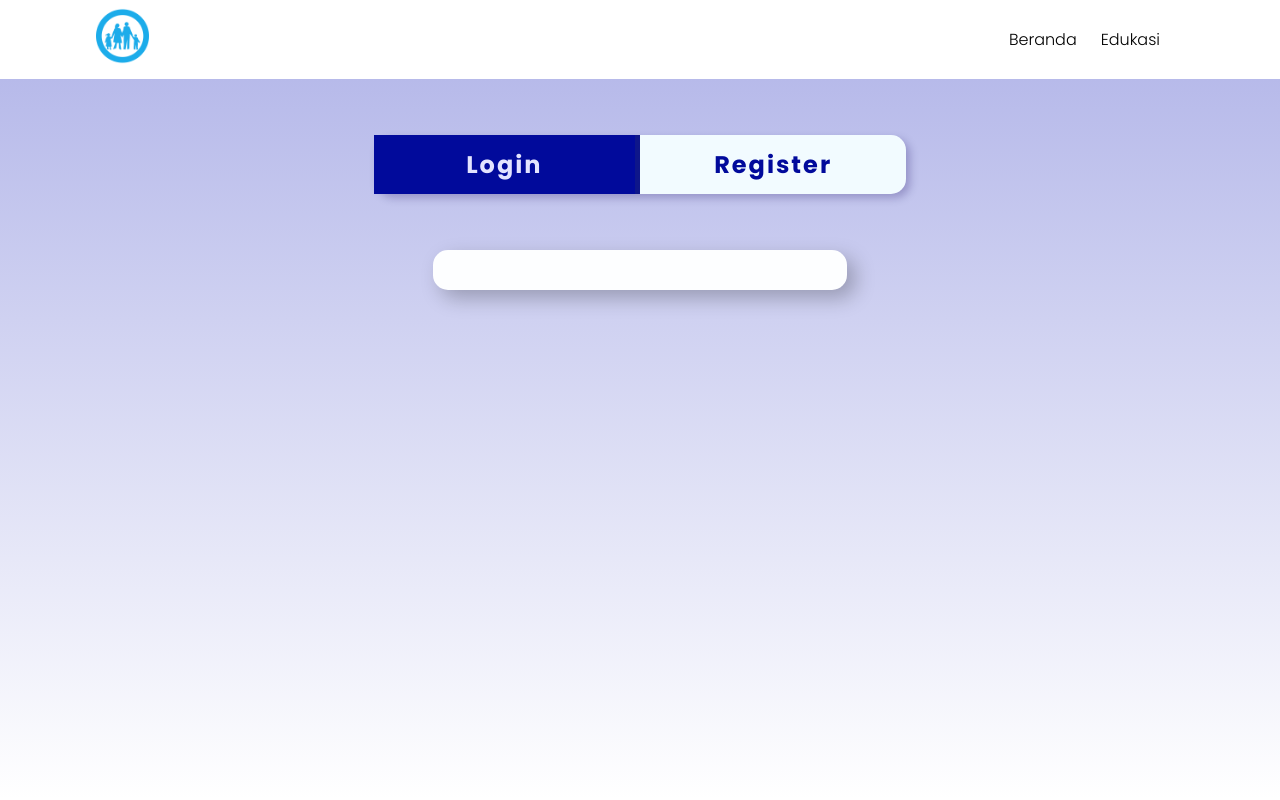
After one commit to aririfqi/wiseparenting, a PHP site: page /src/page/loginUser.html in a window 1280 px wide, after a click on "Login". The commit adds this page. Run offline with PHP 8.4, Linux system fonts and the light colour scheme; some libraries are stand-ins or nearby versions; some web fonts are replaced.

Commit message:
Create Login and Register Page

```diff
--- a/src/index.html
+++ b/src/index.html
@@ -25,9 +25,8 @@
         <li><a href="/" class="active">Beranda</a></li>
         <li><a href="edukasi.html" class="">Edukasi</a></li>
       </ul>
-      <button>
-        Login
-      </button>
+      <a class="btn-login" href="loginUser.html">login</a>
+
     </nav>
   </header>
   <section class="hero-section container">
--- a/src/page/edukasi.html
+++ b/src/page/edukasi.html
@@ -25,9 +25,7 @@
         <li><a href="/" class="">Beranda</a></li>
         <li><a href="edukasi.html" class="active">Edukasi</a></li>
       </ul>
-      <button>
-        Login
-      </button>
+      <a class="btn-login" href="loginUser.html">login</a>
     </nav>
   </header>
   <section class="hero-section container">
--- /dev/null
+++ b/src/page/loginUser.html
@@ -0,0 +1,45 @@
+<!DOCTYPE html>
+<html lang="en">
+<head>
+  <meta charset="UTF-8">
+  <meta http-equiv="X-UA-Compatible" content="IE=edge">
+  <meta name="viewport" content="width=device-width, initial-scale=1.0">
+  <link rel="icon" type="image/x-icon" href="assets/logo_hmif.png">
+  <link rel="stylesheet" href="https://pro.fontawesome.com/releases/v5.10.0/css/all.css" integrity="sha384-AYmEC3Yw5cVb3ZcuHtOA93w35dYTsvhLPVnYs9eStHfGJvOvKxVfELGroGkvsg+p" crossorigin="anonymous"/>
+  <link rel="stylesheet" href="../style/style.css">
+  <title>Login User-Wise Parenting</title>
+</head>
+<body>
+  <header class="container header-login">
+    <div id="nav-left">
+      <a href="/"><img class="logo" src="assets/logo-2.png" alt=""></a>
+      <!-- Mobile Hamburger -->
+      <button class="hamburger" id="hamburger">
+        <i class="fas fa-bars"></i>
+      </button>
+      <button class="close-hamburger" id="close-hamburger">
+        <i class="fas fa-times"></i>
+      </button>
+    </div>
+    <nav class="nav-list" id="nav-list" >
+      <ul>
+        <li><a href="/">Beranda</a></li>
+        <li><a href="edukasi.html" class="">Edukasi</a></li>
+      </ul>
+    </nav>
+  </header>
+  <main class="login-register-container">
+    <div class="page-login-register">
+      <div class="login-register-radio">
+        <input class="section-radio" type="radio" value="login-section" name="section-login-register" id="login-section" checked>
+        <label for="login-section" class="section-label">Login</label>
+        <input class="section-radio" type="radio" value="register-section" name="section-login-register" id="register-section">
+        <label for="register-section" class="section-label">Register</label>
+      </div>
+    </div>
+    <div class="login-or-register">
+    </div>
+    <div class="blank"></div>
+  </main>
+</body>
+</html>
--- a/src/script/script.js
+++ b/src/script/script.js
@@ -11,7 +11,7 @@ const body = document.getElementsByTagName("BODY")[0];
 
 const main = () => {
 	window.addEventListener("scroll", function () {
-		scrollPosition = window.scrollY;
+		const scrollPosition = window.scrollY;
 		if (scrollPosition <= 60 && !nav_list.classList.contains("show")) {
 			header.classList.remove("bg-white-shadow");
 		} else {
--- a/src/style/style.css
+++ b/src/style/style.css
@@ -21,6 +21,11 @@
   background: var(--red);
   color: white;
 }
+
+html, body {
+  height: 100%;
+}
+
 body{
   overflow-x: hidden;
 }
@@ -44,16 +49,18 @@ a{
   display: inline-block;
   transition: all 100ms ease;
 }
-button{
+.btn-login{
   border: none;
-  padding: 1em  1.5em 1em 1.5em;
+  padding: 0.7em 1.5em;
   background-color: var(--blue);
   color: white;
   border-radius: 2em;
   cursor: pointer;
   font-size: 1em;
+  text-align: center;
 }
-button:hover{
+
+.btn-login:hover{
   background-color: var(--blue-hover);
   transition: all 300ms ease-in;
 }
@@ -120,6 +127,18 @@ header{
   justify-content: space-between;
   padding: 0.5em;
 }
+
+.header-login {
+  background: transparent;
+  position: relative;
+  width: 100%;
+  overflow: hidden;
+  z-index: 999;
+  display: flex;
+  align-items: center;
+  justify-content: space-between;
+  padding: 0.5em;
+}
 header a{
   font-weight: 300;
   color: black;
@@ -167,8 +186,13 @@ header ul, header .nav-list{
   align-items: center;
 }
 header li{
-  margin-right: 1.5em;
+  min-height: 40px;
+  margin: auto 1.5em auto auto;
   list-style: none;
+}
+header li a{
+  min-height: 40px;
+  padding: 7px 0px;
 }
 .hamburger, .close-hamburger {
   display: none;
@@ -772,7 +796,8 @@ button.next-gallery img:hover, button.before-gallery img:hover{
     display: none;
   }
   .logo{
-    height: 2.5em;
+    width: 40px;
+    height: 40px;
   }
   .container{
     padding-right: 1em;
@@ -827,6 +852,7 @@ button.next-gallery img:hover, button.before-gallery img:hover{
   }
   #nav-list, #nav-right{
     display: none;
+    min-height: 40px;
   }
   #nav-left{
     width: 100%;
@@ -839,9 +865,7 @@ button.next-gallery img:hover, button.before-gallery img:hover{
     width: 100%;
   }
   #nav-list li, #nav-list button{
-    margin-top: 2em;
-    padding-right: 1em;
-    padding-left: 1em;
+    margin-top: 1em;
     width: 100%;
   }
 
@@ -1255,3 +1279,132 @@ button.next-gallery img:hover, button.before-gallery img:hover{
     margin-left: -100vw;
   }
 }
+
+/* login page */
+.login-register-container {
+  position: relative;
+  background: linear-gradient(180deg, #B7BAEA, rgba(183, 186, 234, 0));
+  height: 90%;
+  margin-top: 0;
+  padding: 3em;
+}
+
+.page-login-register{
+  display: flex;
+  width: 75%;
+  margin: 0 auto;
+}
+
+.login-register-radio{
+  display: inline-flex;
+  margin: 8px auto;
+  border-radius: 15px;
+  box-shadow: 4px 4px 8px rgba(18, 0, 92, 0.25);
+  width: 60%;
+  background: #F2FBFF;
+
+}
+
+.section-radio {
+  display: none;
+}
+
+.section-label {
+  font-size: 1.5em;
+  padding: 12px 14px;
+  width: 50%;
+  text-align: center;
+  font-weight: 700;
+  color: #010A9B;
+  letter-spacing: 2px;
+  cursor: pointer;
+  transition: background 0.3s;
+}
+
+.section-label:not(:last-of-type) {
+  border-right: 5px solid #0e168a;
+}
+
+.section-radio:checked + .section-label {
+  background: #010A9B;
+  color: #E3E4FF;
+}
+
+.login-or-register {
+  display: flex;
+  flex-direction: column;
+  width: 35%;
+  margin: 3em auto;
+  background: #FDFEFF;
+  box-shadow: 8px 8px 20px rgba(0, 0, 0, 0.25);
+  border-radius: 15px;
+  padding: 20px;
+}
+
+.header-page {
+  font-size: 2em;
+  margin: 15px auto;
+  font-weight: 600;
+  line-height: 100.5%;
+  letter-spacing: 0.023em;
+
+  color: #010A9B;
+
+  text-shadow: 0px 2px 4px rgba(10, 0, 73, 0.41);
+}
+
+.form {
+  padding: 12px;
+  display: flex;
+  flex-direction: column;
+}
+
+.form-label {
+  margin-top: 2em;
+  margin-bottom: 10px;
+  font-style: normal;
+  font-weight: 500;
+  font-size: 16px;
+  line-height: 100.5%;
+  color: #1100D9;
+}
+
+.form-input {
+  border: none;
+  background: #DEE4F8;
+  border-radius: 8px;
+  padding: 15px 12px;
+}
+
+.form-input::placeholder {
+  font-style: normal;
+  font-weight: 600;
+  line-height: 100.5%;
+  letter-spacing: 0.023em;
+
+  color: #8B9CF0;
+}
+
+.btn-submit {
+  margin-top: 3em;
+  border: none;
+  padding: 15px;
+  background: linear-gradient(91.48deg, #424DF9 -0.41%, rgba(53, 73, 142, 0) 265.37%);
+  border-radius: 8px;
+
+  font-weight: 600;
+  font-size: 1.5em;
+  letter-spacing: 0.05em;
+
+  color: #FFFFFF;
+
+  cursor: pointer;
+}
+
+.btn-submit:hover {
+  background: #424DF9;
+}
+
+.blank {
+  min-height: 150px;
+}
```
Also changed, not shown: src/script/handle-login.js (added, +22 -0 lines), src/script/template/create-template.js (added, +28 -0 lines), webpack.common.js (+7 -12 lines).
